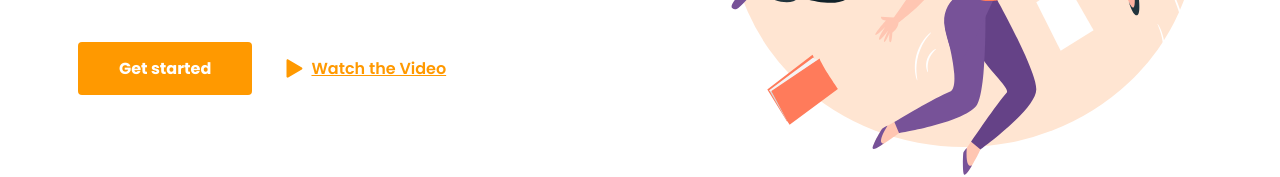
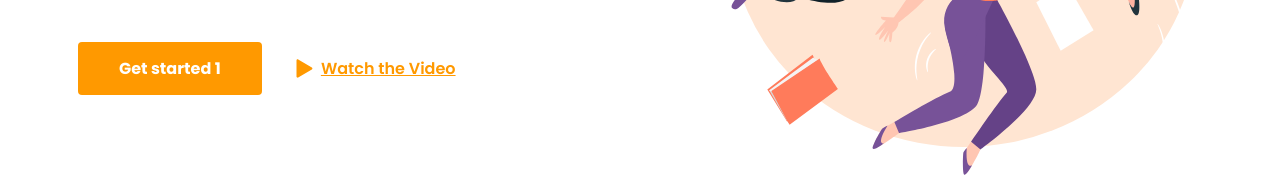
Before and after one commit to Natalie-Senyk/designthinking, a plain HTML site: page index.html in a window 1280 px wide. Shown: the part 436-613 px from the top of the page. Drawn offline with nearby package versions, Linux system fonts and the light colour scheme.

Commit message:
added 1 number

```diff
--- a/index.html
+++ b/index.html
@@ -46,7 +46,7 @@
       <p class="top__text">Tools, tutorials, design and innovation experts, all in one place! The most intuitive way to
         imagine your next user experience.
       </p>
-      <button class="top__btn">Get started</button>
+      <button class="top__btn">Get started 1</button>
       <a href="#" class="top__link">Watch the Video</a>
 
     </div>
```
